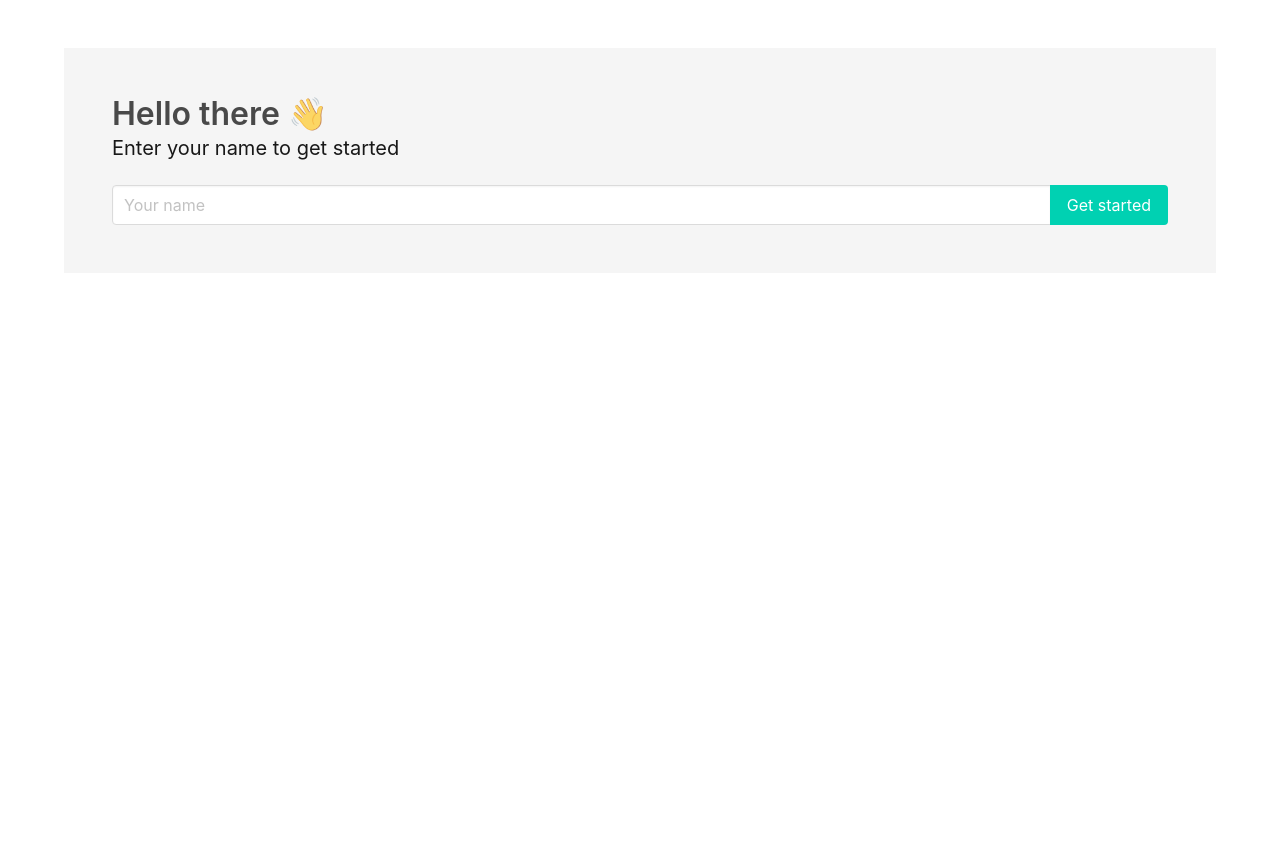
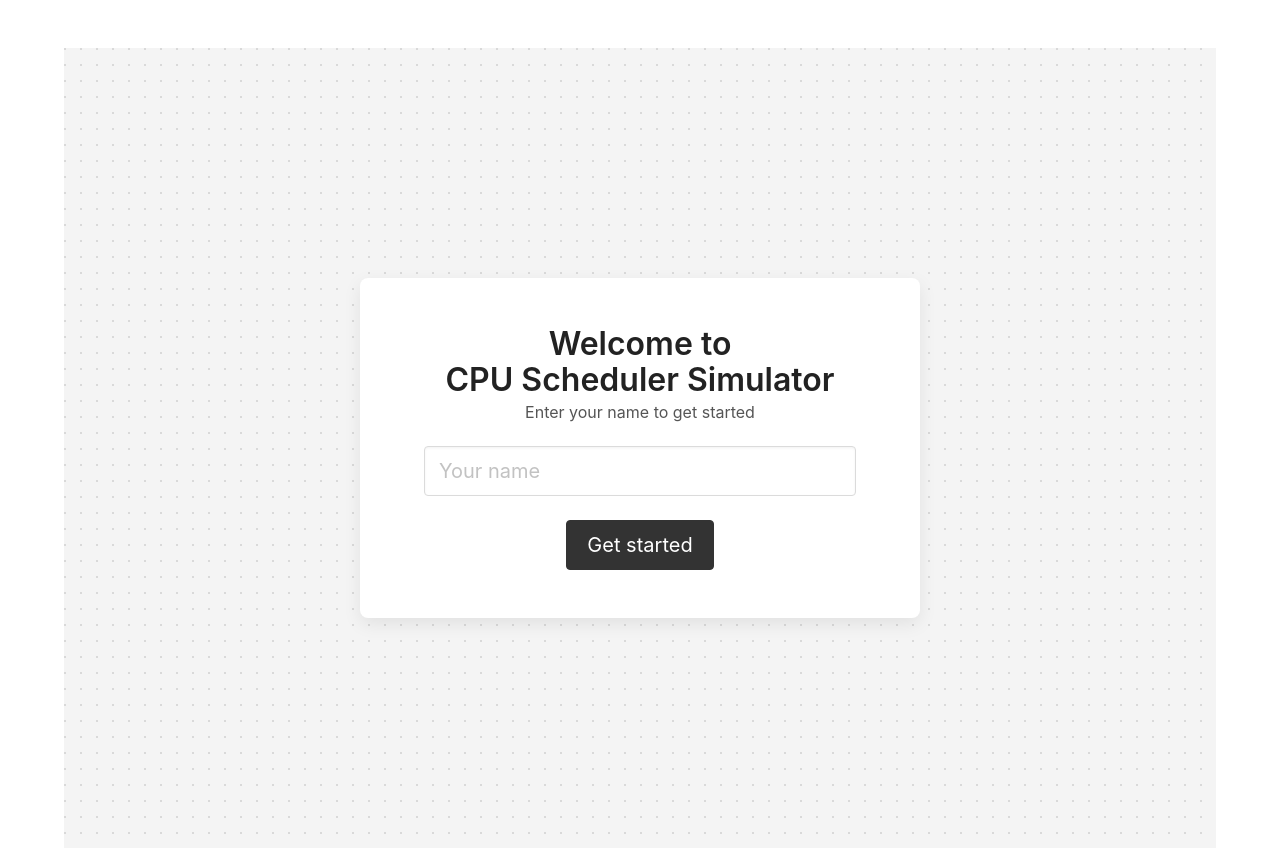
Before and after one commit to malakkbl/Assignment01OS, a Flask app: page / in a window 1280 px wide. Before the commit the page ends 225 px from the top, so only its background shows below. Run offline with Flask 3, Linux system fonts and the light colour scheme.

Commit message:
Clean Welcome Page

```diff
--- a/interface/templates/welcome.html
+++ b/interface/templates/welcome.html
@@ -1,20 +1,73 @@
 {% extends "base.html" %}
 {% block content %}
-<section class="hero is-light">
-  <div class="hero-body">
-    <p class="title">Hello there 👋</p>
-    <p class="subtitle">Enter your name to get started</p>
+
+<style>
+    /* Remove default browser margin so 100 vh really fills the screen */
+  html, body { height:100%; margin:0; }
+
+  /* ─── Page background: subtle dotted pattern ───────────────────────────── */
+  .welcome-wrapper{
+      display:flex;
+      align-items:center;          /* vertical centering */
+      justify-content:center;      /* horizontal centering */
+      height:100vh;                /* exactly full viewport, no extra */
+      background: radial-gradient(circle at 1px 1px, #d9d9d9 1px, #f4f4f4 0px);
+      background-size:16px 16px;
+      overflow:hidden;             /* guard against faint overflow */
+  }
+
+    /* ─── Central card ─────────────────────────────────────────────────────── */
+    .welcome-box{
+        text-align:center;
+        background:#fff;
+        padding:3rem 4rem;
+        border-radius:8px;
+        box-shadow:0 6px 18px rgba(0,0,0,.08);
+        width:100%;
+        max-width:560px;            /* ⬅️  wider than before (was 420) */
+    }
+
+    /* ─── Typography & button palette ─────────────────────────────────────── */
+    h1.title{
+        color:#222;
+        font-weight:600;
+        word-break:keep-all;        /* prevent mid-word split */
+    }
+    h2.subtitle{ color:#555; font-weight:400; }
+
+    .button.is-dark-grey{
+        background:#333;
+        border-color:#333;
+        color:#fff;
+    }
+    .button.is-dark-grey:hover{
+        background:#222;
+        border-color:#222;
+    }
+  </style>
+
+
+<div class="welcome-wrapper">
+  <div class="welcome-box">
+    <h1 class="title is-3">Welcome to<br>CPU&nbsp;Scheduler&nbsp;Simulator</h1>
+    <h2 class="subtitle is-6">Enter your name to get started</h2>
 
     <form method="post">
-      <div class="field has-addons">
-        <div class="control is-expanded">
-          <input class="input" type="text" name="username" placeholder="Your name" required>
-        </div>
+      <div class="field">
         <div class="control">
-          <button class="button is-primary">Get started</button>
+          <input class="input is-medium"
+                 type="text"
+                 name="username"
+                 placeholder="Your name"
+                 required>
         </div>
       </div>
+
+      <button class="button is-dark-grey is-medium mt-3">
+        Get started
+      </button>
     </form>
   </div>
-</section>
+</div>
+
 {% endblock %}
```
